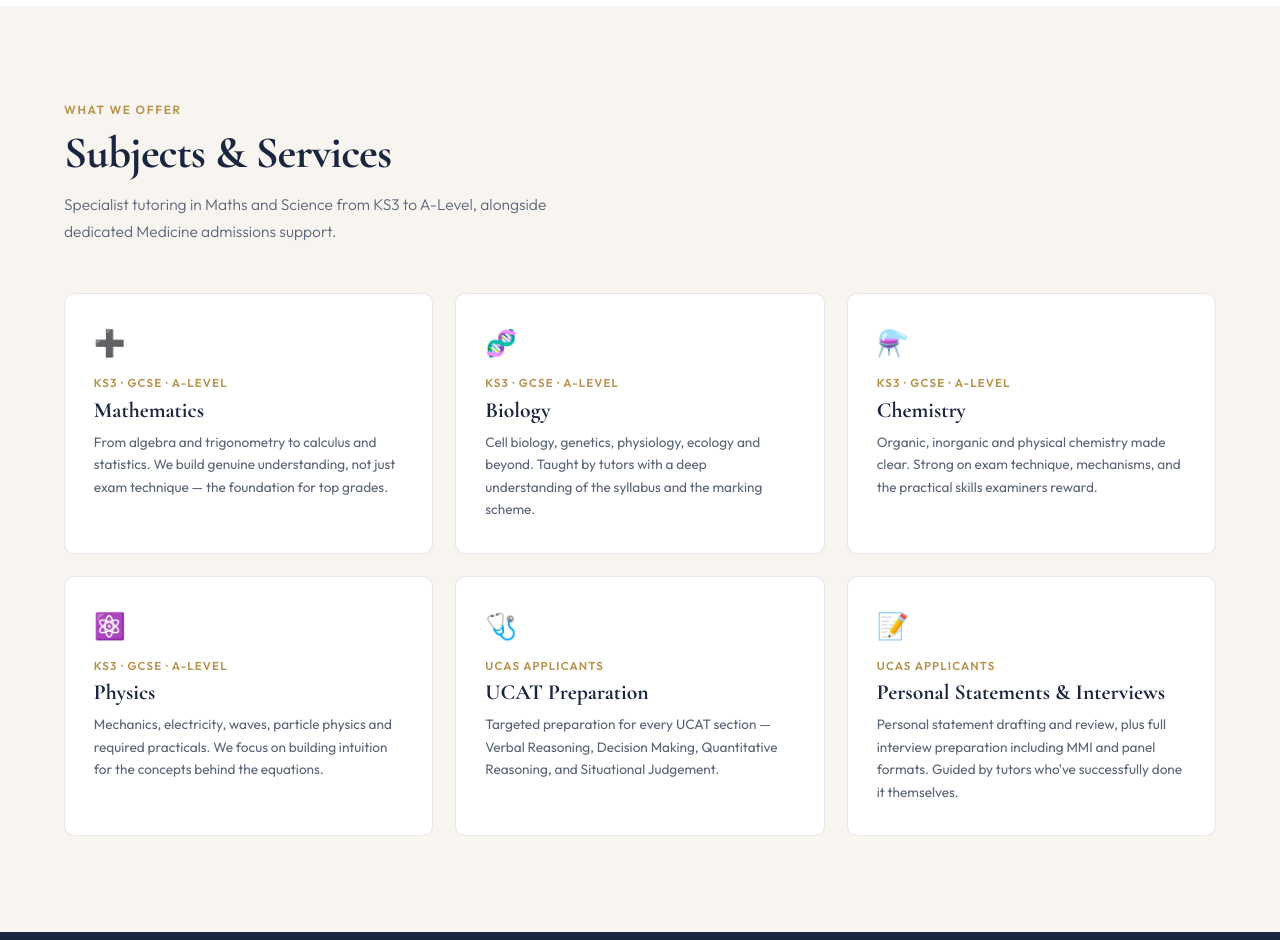
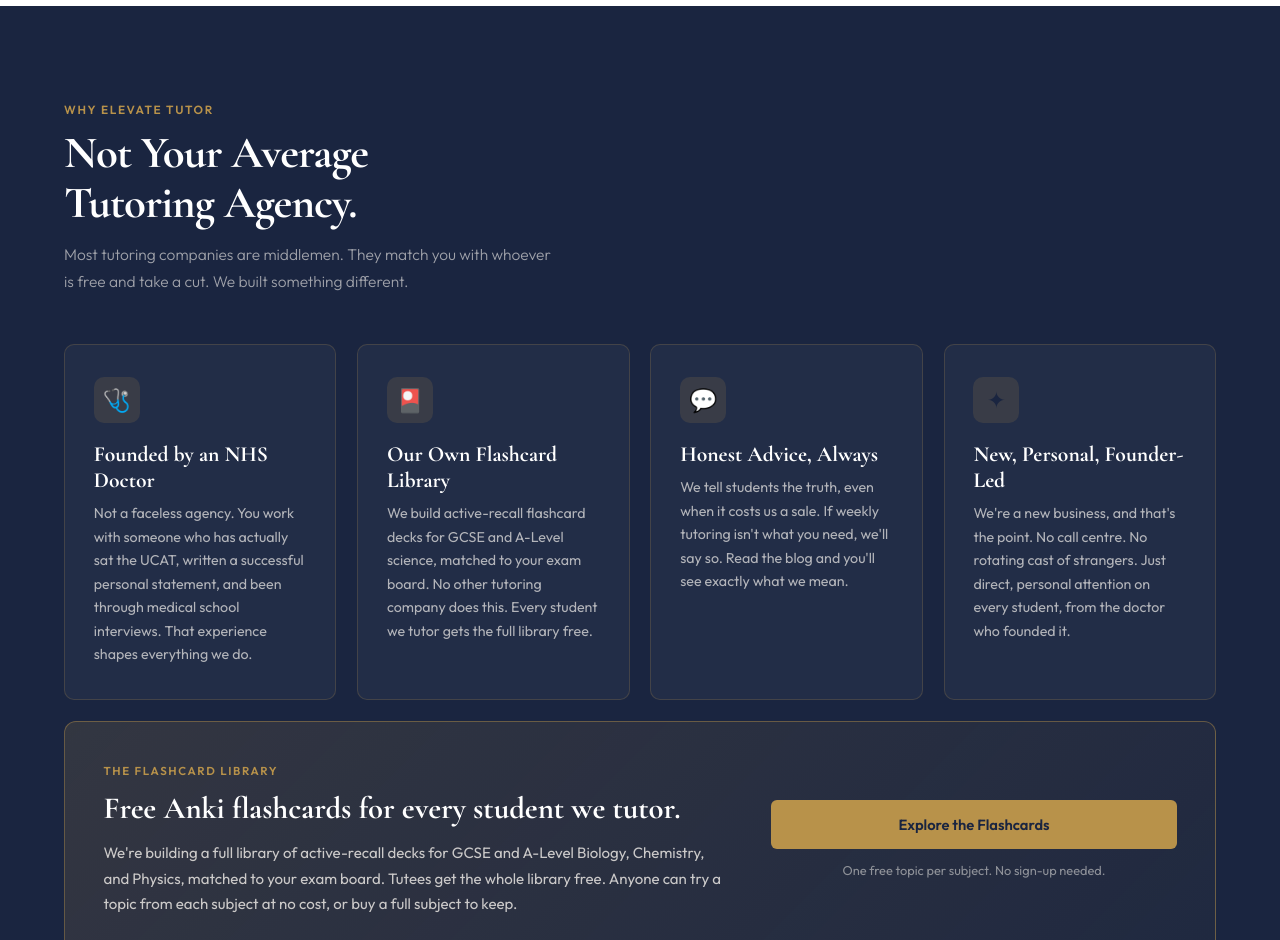
Before and after one commit to toshimohamed/Elevate-tutor, a plain HTML site: page index.html in a window 1280 px wide. Shown: the part 1860-2800 px from the top of the page. Drawn offline with nearby package versions, Linux system fonts and the light colour scheme.

Commit message:
Add files via upload

```diff
--- a/index.html
+++ b/index.html
@@ -35,8 +35,8 @@
   nav.scrolled { box-shadow: 0 2px 24px rgba(26,37,64,.08); }
   .nav-logo { font-family: 'Cormorant Garamond', serif; font-size: 1.6rem; font-weight: 700; color: var(--navy); text-decoration: none; }
   .nav-logo span { color: var(--gold); }
-  .nav-links { display: flex; gap: 2rem; list-style: none; }
-  .nav-links a { font-size: .88rem; font-weight: 500; color: var(--slate); text-decoration: none; letter-spacing: .02em; transition: color .2s; }
+  .nav-links { display: flex; gap: 1.2rem; list-style: none; }
+  .nav-links a { font-size: .82rem; font-weight: 500; color: var(--slate); text-decoration: none; letter-spacing: .02em; transition: color .2s; }
   .nav-links a:hover { color: var(--navy); }
   .nav-cta { background: var(--navy); color: var(--cream); padding: .6rem 1.5rem; border-radius: 4px; font-size: .88rem; font-weight: 600; text-decoration: none; transition: background .2s; white-space: nowrap; }
   .nav-cta:hover { background: var(--gold); }
@@ -71,7 +71,7 @@
   }
   .mobile-overlay.open { opacity: 1; visibility: visible; }
 
-  @media(max-width:780px){
+  @media(max-width:900px){
     nav { padding: .85rem 5vw; }
     .nav-links { display: none; }
     .nav-burger { display: inline-flex; }
@@ -220,6 +220,29 @@
   .svc-level { font-size: .72rem; font-weight: 600; letter-spacing: .1em; text-transform: uppercase; color: var(--gold); margin-bottom: .4rem; }
   .service-card h3 { font-family: 'Cormorant Garamond', serif; font-size: 1.35rem; font-weight: 700; margin-bottom: .5rem; }
   .service-card p { font-size: .85rem; color: var(--slate); line-height: 1.65; }
+
+  /* WHY US */
+  #why { background: var(--navy); }
+  #why .section-label { color: var(--gold); }
+  #why .section-title { color: var(--white); }
+  #why .section-sub { color: rgba(248,245,240,.6); }
+  .why-grid { margin-top: 3rem; display: grid; grid-template-columns: repeat(auto-fit, minmax(248px,1fr)); gap: 1.3rem; }
+  .why-card { background: rgba(255,255,255,.04); border: 1.5px solid rgba(184,146,74,.22); border-radius: 10px; padding: 2rem 1.8rem; transition: transform .25s, border-color .25s; }
+  .why-card:hover { transform: translateY(-4px); border-color: rgba(184,146,74,.55); }
+  .why-icon { width: 46px; height: 46px; border-radius: 10px; background: rgba(184,146,74,.15); display: flex; align-items: center; justify-content: center; font-size: 1.4rem; margin-bottom: 1.2rem; }
+  .why-card h3 { font-family: 'Cormorant Garamond', serif; font-size: 1.35rem; font-weight: 700; color: var(--white); margin-bottom: .55rem; line-height: 1.2; }
+  .why-card p { font-size: .89rem; color: rgba(248,245,240,.68); line-height: 1.65; }
+
+  /* Flashcard feature banner */
+  .flashcard-banner { margin-top: 1.3rem; background: linear-gradient(135deg, rgba(184,146,74,.16), rgba(184,146,74,.04)); border: 1.5px solid rgba(184,146,74,.45); border-radius: 12px; padding: 2.6rem 2.4rem; display: grid; grid-template-columns: 1.55fr 1fr; gap: 2.5rem; align-items: center; }
+  @media(max-width:760px){ .flashcard-banner { grid-template-columns: 1fr; gap: 1.6rem; padding: 2rem 1.6rem; } }
+  .flashcard-banner-tag { font-size: .72rem; font-weight: 600; letter-spacing: .14em; text-transform: uppercase; color: var(--gold); margin-bottom: .8rem; }
+  .flashcard-banner h3 { font-family: 'Cormorant Garamond', serif; font-size: clamp(1.5rem, 2.4vw, 2rem); font-weight: 700; color: var(--white); margin-bottom: .8rem; line-height: 1.18; }
+  .flashcard-banner p { font-size: .94rem; color: rgba(248,245,240,.78); line-height: 1.7; margin-bottom: 0; }
+  .flashcard-banner-right { display: flex; flex-direction: column; gap: .7rem; }
+  .flashcard-banner-btn { background: var(--gold); color: var(--navy); padding: .95rem 1.6rem; border-radius: 6px; font-weight: 600; font-size: .92rem; text-decoration: none; text-align: center; transition: background .2s; }
+  .flashcard-banner-btn:hover { background: var(--gold-l); }
+  .flashcard-banner-note { font-size: .8rem; color: rgba(248,245,240,.5); text-align: center; line-height: 1.5; }
 
   /* PRICING */
   #pricing { background: var(--navy); }
@@ -380,12 +403,12 @@
   <a href="#hero" class="nav-logo">Elevate<span>.</span></a>
   <ul class="nav-links">
     <li><a href="#about">About</a></li>
+    <li><a href="#why">Why Us</a></li>
     <li><a href="#services">Subjects</a></li>
+    <li><a href="flashcards.html">Flashcards</a></li>
     <li><a href="#pricing">Pricing</a></li>
     <li><a href="blog.html">Blog</a></li>
-    <li><a href="#testimonials">Reviews</a></li>
     <li><a href="#contact">Contact</a></li>
-    <li><a href="tutors.html">Tutor Jobs</a></li>
   </ul>
   <a href="#contact" class="nav-cta nav-cta-full">Book a Free Consultation</a>
   <a href="#contact" class="nav-cta nav-cta-short">Book Now</a>
@@ -405,7 +428,9 @@
 <div class="mobile-overlay" id="mobile-overlay"></div>
 <aside class="mobile-menu" id="mobile-menu">
   <a href="#about">About</a>
+  <a href="#why">Why Us</a>
   <a href="#services">Subjects</a>
+  <a href="flashcards.html">Flashcards</a>
   <a href="#pricing">Pricing</a>
   <a href="blog.html">Blog</a>
   <a href="#testimonials">Reviews</a>
@@ -446,6 +471,10 @@
         <div class="hcard-result">
           <div class="result-icon">🩺</div>
           <div class="result-text"><strong>Medicine Admissions Experts</strong>UCAT, personal statements &amp; interview coaching</div>
+        </div>
+        <div class="hcard-result">
+          <div class="result-icon">🎴</div>
+          <div class="result-text"><strong>Free Anki Flashcard Library</strong>Exam-board-matched decks, free for every tutee</div>
         </div>
         <div class="hcard-result">
           <div class="result-icon">🏆</div>
@@ -533,6 +562,51 @@
   </div>
 </section>
 
+<!-- WHY US -->
+<section id="why">
+  <div class="inner">
+    <div class="reveal">
+      <div class="section-label">Why Elevate Tutor</div>
+      <h2 class="section-title">Not Your Average<br>Tutoring Agency.</h2>
+      <p class="section-sub">Most tutoring companies are middlemen. They match you with whoever is free and take a cut. We built something different.</p>
+    </div>
+    <div class="why-grid reveal">
+      <div class="why-card">
+        <div class="why-icon">🩺</div>
+        <h3>Founded by an NHS Doctor</h3>
+        <p>Not a faceless agency. You work with someone who has actually sat the UCAT, written a successful personal statement, and been through medical school interviews. That experience shapes everything we do.</p>
+      </div>
+      <div class="why-card">
+        <div class="why-icon">🎴</div>
+        <h3>Our Own Flashcard Library</h3>
+        <p>We build active-recall flashcard decks for GCSE and A-Level science, matched to your exam board. No other tutoring company does this. Every student we tutor gets the full library free.</p>
+      </div>
+      <div class="why-card">
+        <div class="why-icon">💬</div>
+        <h3>Honest Advice, Always</h3>
+        <p>We tell students the truth, even when it costs us a sale. If weekly tutoring isn't what you need, we'll say so. Read the blog and you'll see exactly what we mean.</p>
+      </div>
+      <div class="why-card">
+        <div class="why-icon">✦</div>
+        <h3>New, Personal, Founder-Led</h3>
+        <p>We're a new business, and that's the point. No call centre. No rotating cast of strangers. Just direct, personal attention on every student, from the doctor who founded it.</p>
+      </div>
+    </div>
+
+    <div class="flashcard-banner reveal">
+      <div class="flashcard-banner-left">
+        <div class="flashcard-banner-tag">The Flashcard Library</div>
+        <h3>Free Anki flashcards for every student we tutor.</h3>
+        <p>We're building a full library of active-recall decks for GCSE and A-Level Biology, Chemistry, and Physics, matched to your exam board. Tutees get the whole library free. Anyone can try a topic from each subject at no cost, or buy a full subject to keep.</p>
+      </div>
+      <div class="flashcard-banner-right">
+        <a href="flashcards.html" class="flashcard-banner-btn">Explore the Flashcards</a>
+        <div class="flashcard-banner-note">One free topic per subject. No sign-up needed.</div>
+      </div>
+    </div>
+  </div>
+</section>
+
 <!-- SERVICES -->
 <section id="services">
   <div class="inner">
@@ -546,7 +620,7 @@
         <div class="svc-icon">➕</div>
         <div class="svc-level">KS3 · GCSE · A-Level</div>
         <h3>Mathematics</h3>
-        <p>From algebra and trigonometry to calculus and statistics. We build genuine understanding, not just exam technique — the foundation for top grades.</p>
+        <p>From algebra and trigonometry to calculus and statistics. We build genuine understanding, not just exam technique. That is the foundation for top grades.</p>
       </div>
       <div class="service-card">
         <div class="svc-icon">🧬</div>
@@ -570,7 +644,7 @@
         <div class="svc-icon">🩺</div>
         <div class="svc-level">UCAS Applicants</div>
         <h3>UCAT Preparation</h3>
-        <p>Targeted preparation for every UCAT section — Verbal Reasoning, Decision Making, Quantitative Reasoning, and Situational Judgement.</p>
+        <p>Targeted preparation for every UCAT section. Verbal Reasoning, Decision Making, Quantitative Reasoning, and Situational Judgement.</p>
       </div>
       <div class="service-card">
         <div class="svc-icon">📝</div>
@@ -675,7 +749,7 @@
     <div class="reveal">
       <div class="section-label">What Families Say</div>
       <h2 class="section-title">Real Results, Real Feedback</h2>
-      <p class="section-sub">From KS3 support to A-Level success — hear from the students and parents we've worked with.</p>
+      <p class="section-sub">From KS3 support to A-Level success. Hear from the students and parents we've worked with.</p>
     </div>
     <div class="testi-grid reveal">
       <div class="testi-card">
@@ -690,7 +764,7 @@
       <div class="testi-card">
         <div class="testi-result">GCSE Chemistry: C → A</div>
         <div class="testi-stars">★★★★★</div>
-        <p class="testi-text">"I actually started to enjoy Chemistry after my first few sessions — which I never thought I'd say. My tutor explained things in a way that finally made sense to me. I went from dreading the exam to feeling genuinely prepared."</p>
+        <p class="testi-text">"I actually started to enjoy Chemistry after my first few sessions, which I never thought I'd say. My tutor explained things in a way that finally made sense to me. I went from dreading the exam to feeling genuinely prepared."</p>
         <div class="testi-author">
           <div class="testi-avatar">JT</div>
           <div><div class="testi-name">Jamie T.</div><div class="testi-role">Year 11 Student · Birmingham</div></div>
@@ -699,7 +773,7 @@
       <div class="testi-card">
         <div class="testi-result">Medical School Offer Secured</div>
         <div class="testi-stars">★★★★★</div>
-        <p class="testi-text">"Elevate's UCAT and interview preparation was the difference-maker in my application. Having a tutor who'd actually been through medical school admissions themselves was invaluable — I went into my interviews genuinely prepared and came out with offers from three medical schools."</p>
+        <p class="testi-text">"Elevate's UCAT and interview preparation was the difference-maker in my application. Having a tutor who'd actually been through medical school admissions themselves was invaluable. I went into my interviews genuinely prepared and came out with offers from three medical schools."</p>
         <div class="testi-author">
           <div class="testi-avatar">DK</div>
           <div><div class="testi-name">David K.</div><div class="testi-role">Medical School Applicant · Solihull</div></div>
@@ -735,7 +809,7 @@
         </div>
         <div class="trust-box">
           <h4>Why families choose Elevate</h4>
-          <div class="trust-item">Free initial consultation — no obligation</div>
+          <div class="trust-item">Free initial consultation, no obligation</div>
           <div class="trust-item">No long-term contracts required</div>
           <div class="trust-item">Qualified, DBS-checked tutors</div>
           <div class="trust-item">Flexible online sessions to suit your schedule</div>
@@ -806,7 +880,9 @@
     </div>
     <div class="footer-links">
       <a href="#about">About</a>
+      <a href="#why">Why Us</a>
       <a href="#services">Subjects</a>
+      <a href="flashcards.html">Flashcards</a>
       <a href="#pricing">Pricing</a>
       <a href="blog.html">Blog</a>
       <a href="#testimonials">Reviews</a>
@@ -862,7 +938,7 @@
   }, { threshold: 0.08 });
   revealEls.forEach(r => obs.observe(r));
 
-  // Form submission via Formspree AJAX — stays on page, shows feedback
+  // Form submission via Formspree AJAX. Stays on page, shows feedback
   const form = document.getElementById('enquiry-form');
   const status = document.getElementById('form-status');
   if (form) {
@@ -886,7 +962,7 @@
 
         if (response.ok) {
           status.className = 'form-status success';
-          status.textContent = '✓ Thank you — your message has been received. We\'ll be in touch within one working day.';
+          status.textContent = '✓ Thank you. Your message has been received. We\'ll be in touch within one working day.';
           form.reset();
           btn.textContent = '✓ Sent';
           // Re-enable after 5 seconds in case user wants to send another
@@ -899,7 +975,7 @@
         }
       } catch (err) {
         status.className = 'form-status error';
-        status.innerHTML = 'Sorry — something went wrong. Please try again, or email us directly at <a href="mailto:elevatetutor1@gmail.com">elevatetutor1@gmail.com</a>.';
+        status.innerHTML = 'Sorry, something went wrong. Please try again, or email us directly at <a href="mailto:elevatetutor1@gmail.com">elevatetutor1@gmail.com</a>.';
         btn.disabled = false;
         btn.textContent = originalText;
       }
```
Also changed, not shown: blog.html (+6 -6 lines), flashcards.html (+4 -4 lines), post-apply-strategically.html (+4 -4 lines), post-gcse-maths.html (+4 -4 lines), post-revision-guide.html (+4 -4 lines), post-ucat-guide.html (+4 -4 lines), tutors.html (+3 -3 lines).
